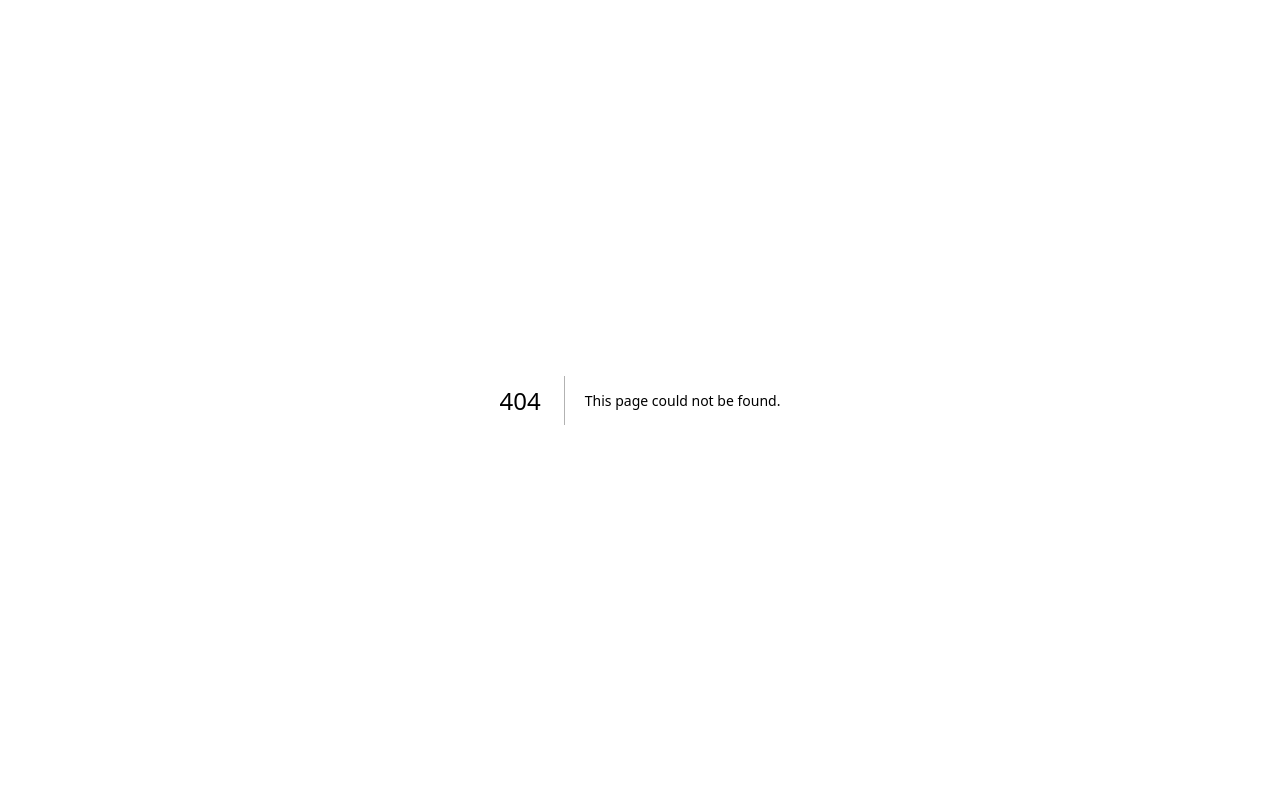
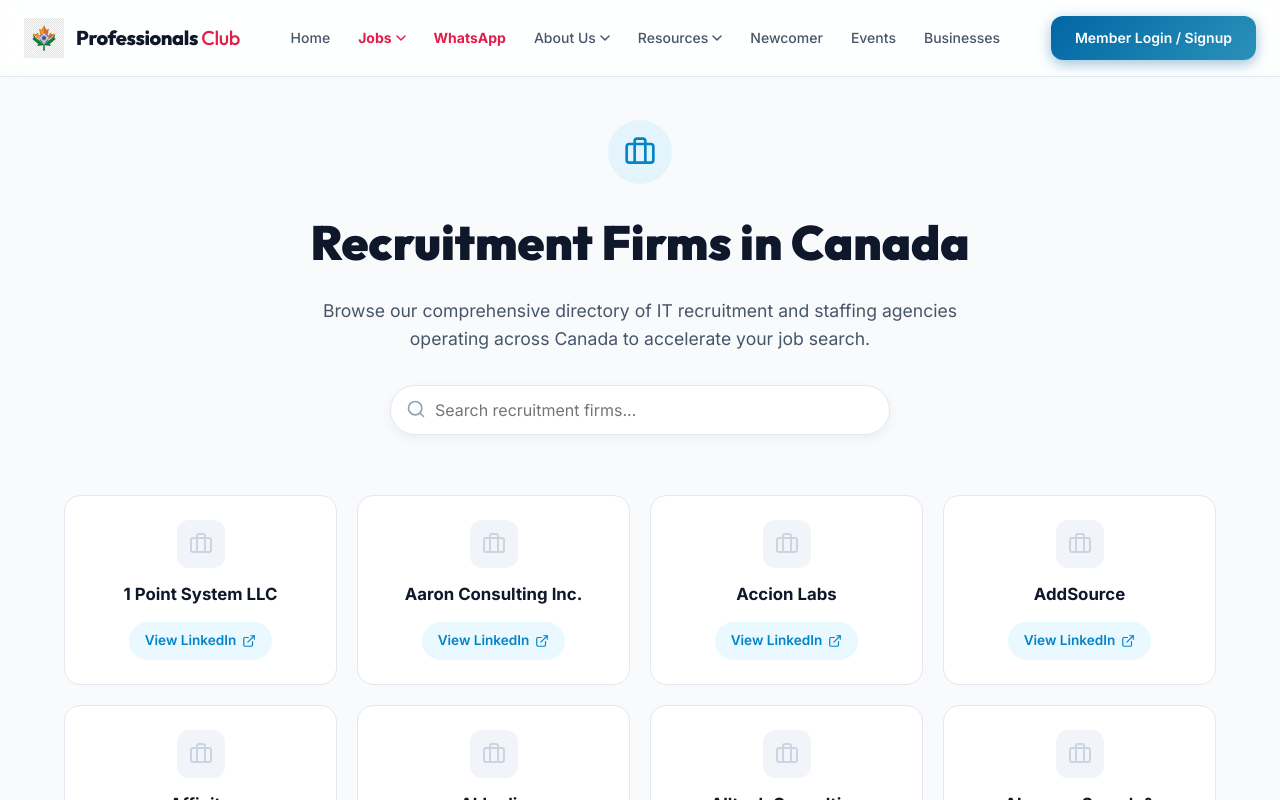
Before and after one commit to uditguptaca/professionalsclub, a Next.js app: page /recruit-firms in a window 1280 px wide. Before the commit this address had no page. Shown: the top 800 px of the page. Built offline with nearby package versions, Linux system fonts and the light colour scheme.

Commit message:
Rename recruit links in Navbar and add recruit firms internal directory page

```diff
--- /dev/null
+++ b/src/app/recruit-firms/page.tsx
@@ -0,0 +1,128 @@
+'use client';
+import React, { useState } from 'react';
+import Navbar from '@/components/shared/Navbar';
+import Footer from '@/components/shared/Footer';
+import { Briefcase, ExternalLink, Search } from 'lucide-react';
+
+const firms = [
+  "Randstad Canada", "Summit Search Group", "Impact Recruitment", "Hays Canada",
+  "Goldbeck Recruiting", "Manpower", "Robert Half", "iSQill", "1 Point System LLC",
+  "Aaron Consulting Inc.", "Accion Labs", "Affinity", "Alltech Consulting Services Inc.",
+  "Alquemy Search & Consulting", "Altis Technology", "Bay Street Staffing", "Calian Group",
+  "CBTS", "Collabera Canada Inc.", "CorGTA Inc.", "Dimensional Tech Inc", "Empower Professionals Inc",
+  "Epsilon Solutions Ltd.", "Experis", "Finance Professionals Inc.", "Flexstaf I.T. Inc.",
+  "GalaxE.Solutions", "GyanSys Inc.", "HRbrain Inc.", "IBISKA", "IDC Technologies, Inc.",
+  "iFathom", "Infotek Consulting Inc.", "LanceSoft, Inc.", "Live Assets | I.T. Staffing Solutions",
+  "LRO Staffing", "MaxSys Staffing & Consulting", "Nexus Systems Group", "OnX Canada",
+  "Orion Innovation", "PrecisionERP", "Procom", "Proviso Consulting", "Quantum Technology Recruiting Inc.",
+  "Quantum World Technologies Inc.", "Quarry Consulting", "Seven Hills Group", "Spruce Infotech",
+  "Teema", "Tekshapers", "Thomas Technology Partners Inc.", "Tundra Technical Solutions", "VDart",
+  "vTech Solution Inc", "Direct IT Recruiting Inc.", "Q1 Technologies", "Clarity Recruitment",
+  "Limitless Staffing", "NextGen Consulting", "Xforia Global Talent Solutions", "J&M Group Inc",
+  "Astek Canada", "Charger Logistics", "Akkodis", "K+S Potash Canada", "Myticas Consulting",
+  "Mentor Tech Source", "Veriday", "Huntel Global", "Canadian Staffing", "emergiTEL", "AddSource"
+].sort();
+
+export default function RecruitFirmsPage() {
+  const [search, setSearch] = useState('');
+
+  const filteredFirms = firms.filter(firm =>
+    firm.toLowerCase().includes(search.toLowerCase())
+  );
+
+  return (
+    <>
+      <Navbar />
+
+      <main style={{ paddingTop: 120, paddingBottom: 80, minHeight: '100vh', background: '#f8fafc' }}>
+        <div className="container" style={{ maxWidth: 1200 }}>
+
+          <div style={{ textAlign: 'center', marginBottom: 60 }}>
+            <div style={{ display: 'inline-flex', alignItems: 'center', justifyContent: 'center', width: 64, height: 64, borderRadius: '50%', background: 'rgba(56,189,248,0.1)', color: '#0284c7', marginBottom: 20 }}>
+              <Briefcase size={32} />
+            </div>
+            <h1 style={{ fontSize: '3rem', fontWeight: 900, fontFamily: 'var(--font-display)', marginBottom: 16 }}>
+              Recruitment Firms in Canada
+            </h1>
+            <p style={{ fontSize: '1.1rem', color: 'var(--text-secondary)', maxWidth: 700, margin: '0 auto', marginBottom: 32 }}>
+              Browse our comprehensive directory of IT recruitment and staffing agencies operating across Canada to accelerate your job search.
+            </p>
+
+            <div style={{ position: 'relative', maxWidth: 500, margin: '0 auto' }}>
+              <Search style={{ position: 'absolute', top: 14, left: 16, color: '#94a3b8' }} size={20} />
+              <input
+                type="text"
+                placeholder="Search recruitment firms..."
+                value={search}
+                onChange={(e) => setSearch(e.target.value)}
+                style={{
+                  width: '100%',
+                  padding: '14px 16px 14px 44px',
+                  borderRadius: 99,
+                  border: '1px solid var(--border-color)',
+                  background: 'white',
+                  fontSize: '1rem',
+                  outline: 'none',
+                  boxShadow: '0 4px 12px rgba(0,0,0,0.05)'
+                }}
+              />
+            </div>
+          </div>
+
+          <div className="mobile-stack-2" style={{ display: 'grid', gridTemplateColumns: 'repeat(4, 1fr)', gap: 20 }}>
+            {filteredFirms.map((firm, idx) => (
+              <div key={idx} style={{
+                background: 'white',
+                borderRadius: 16,
+                padding: 24,
+                border: '1px solid var(--border-color)',
+                display: 'flex',
+                alignItems: 'center',
+                flexDirection: 'column',
+                textAlign: 'center',
+                transition: 'transform 0.15s, box-shadow 0.15s'
+              }} className="hover:-translate-y-1 hover:shadow-lg">
+                <div style={{ width: 48, height: 48, borderRadius: 12, background: 'var(--gray-100)', display: 'flex', alignItems: 'center', justifyContent: 'center', marginBottom: 16, color: '#cbd5e1' }}>
+                  <Briefcase size={24} />
+                </div>
+                <h3 style={{ fontSize: '1.05rem', fontWeight: 700, color: 'var(--text-primary)', marginBottom: 16, lineHeight: 1.3 }}>
+                  {firm}
+                </h3>
+                <a
+                  href={`https://www.linkedin.com/search/results/companies/?keywords=${encodeURIComponent(firm)}`}
+                  target="_blank"
+                  rel="noopener noreferrer"
+                  style={{
+                    marginTop: 'auto',
+                    display: 'inline-flex',
+                    alignItems: 'center',
+                    gap: 6,
+                    fontSize: '0.85rem',
+                    fontWeight: 600,
+                    color: '#0284c7',
+                    textDecoration: 'none',
+                    padding: '8px 16px',
+                    borderRadius: 99,
+                    background: 'rgba(56,189,248,0.1)'
+                  }}
+                  className="hover:bg-sky-100 transition-colors"
+                >
+                  View LinkedIn <ExternalLink size={14} />
+                </a>
+              </div>
+            ))}
+
+            {filteredFirms.length === 0 && (
+              <div style={{ gridColumn: '1 / -1', textAlign: 'center', padding: 60, color: 'var(--text-muted)' }}>
+                No recruitment firms found matching your search.
+              </div>
+            )}
+          </div>
+
+        </div>
+      </main>
+
+      <Footer />
+    </>
+  );
+}
--- a/src/components/shared/Navbar.tsx
+++ b/src/components/shared/Navbar.tsx
@@ -56,8 +56,8 @@
               <li><Link href="/e-books">E-Books</Link></li>
               <li><Link href="/youtube">YouTube</Link></li>
               <li><Link href="/blogs">Blogs</Link></li>
-              <li><a href="https://www.forbes.com/advisor/ca/income-tax-calculator/" target="_blank" rel="noopener noreferrer">Income Tax Calculator</a></li>
-              <li><a href="https://canadaitclub.ca/consultancies-in-canada/" target="_blank" rel="noopener noreferrer">Canada IT Consultancies</a></li>
+              <li><a href="https://www.forbes.com/advisor/ca/income-tax-calculator/" target="_blank" rel="noopener noreferrer">Tax Calculator</a></li>
+              <li><Link href="/recruit-firms">Recruit Firms</Link></li>
             </ul>
           </li>
           <li><Link href="/settlement">Newcomer</Link></li>
```
